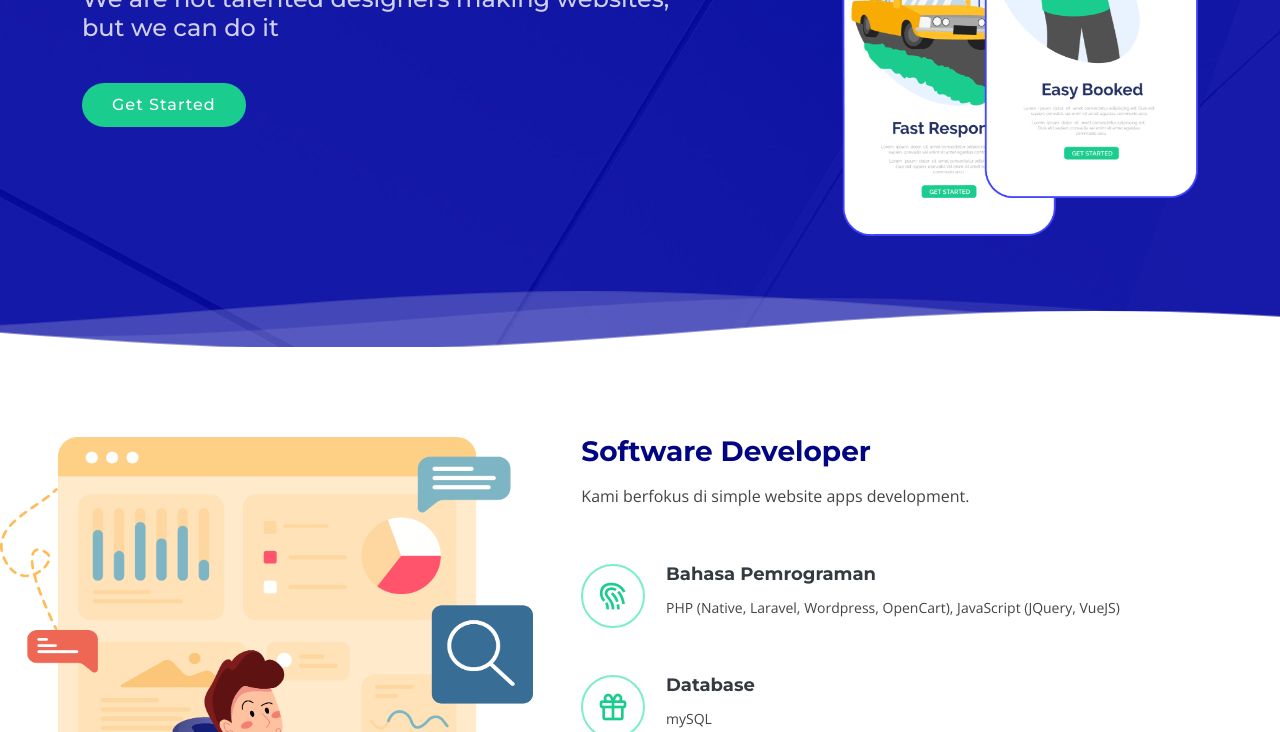
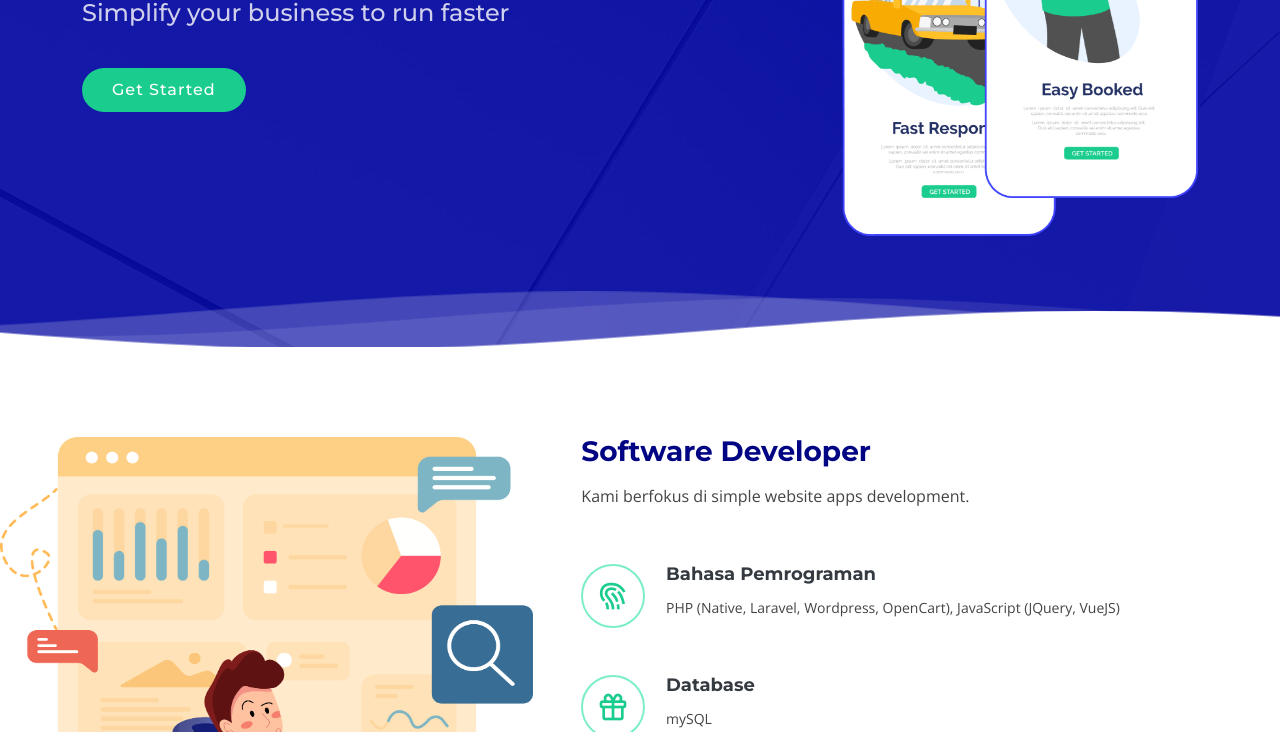
Before and after one commit to rt20/balok, a plain HTML site: page index.html in a window 1280 px wide. Shown: the part 368-1100 px from the top of the page. Drawn offline with nearby package versions, Linux system fonts and the light colour scheme.

Commit message:
Edit landing page

```diff
--- a/index.html
+++ b/index.html
@@ -74,7 +74,7 @@
         <div class="col-lg-7 pt-5 pt-lg-0 order-2 order-lg-1 d-flex align-items-center">
           <div data-aos="zoom-out">
             <h1>Build Your Simple App With <span>Balok.id</span></h1>
-            <h2>We are not talented designers making websites, <br>but we can do it</h2>
+            <h2>Simplify your business to run faster</h2>
             <div class="text-center text-lg-start">
               <a href="#about" class="btn-get-started scrollto">Get Started</a>
             </div>
```
